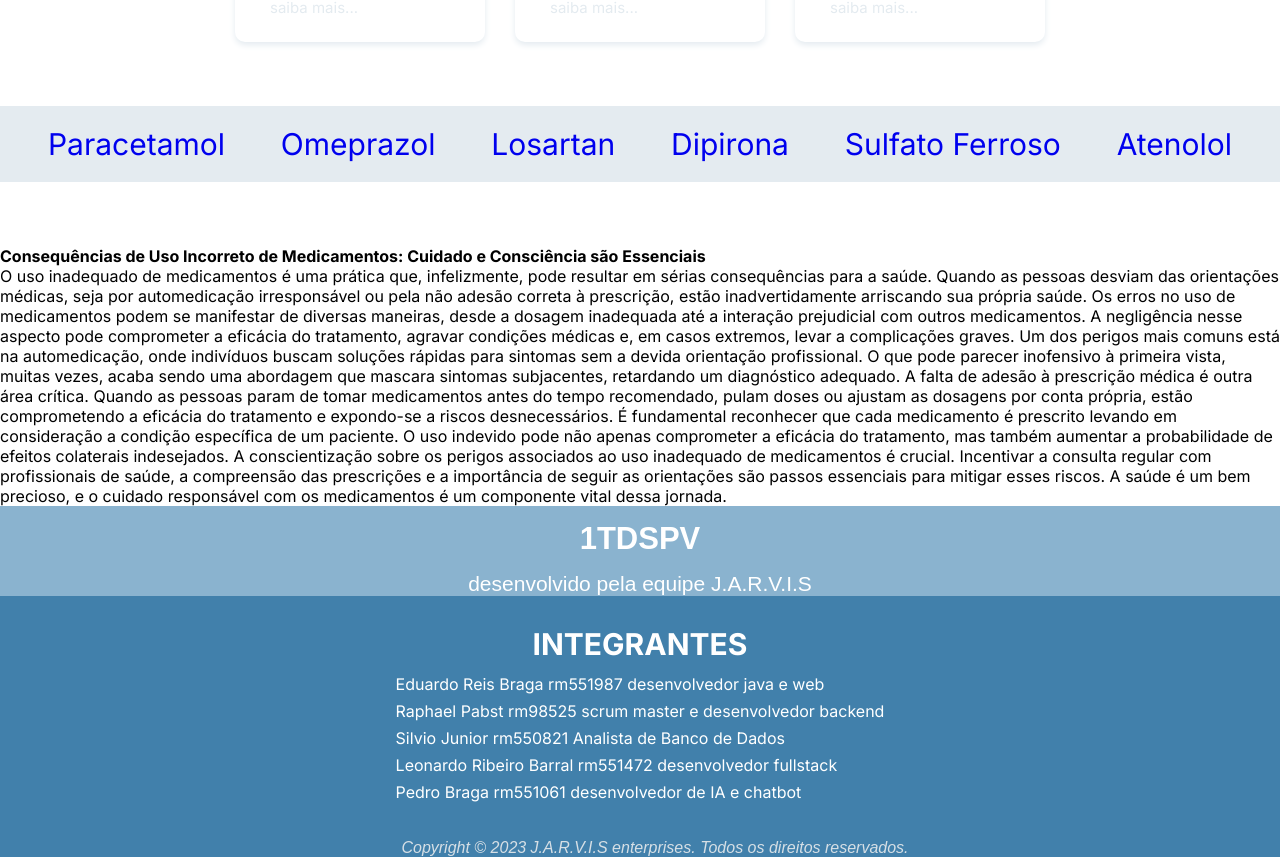
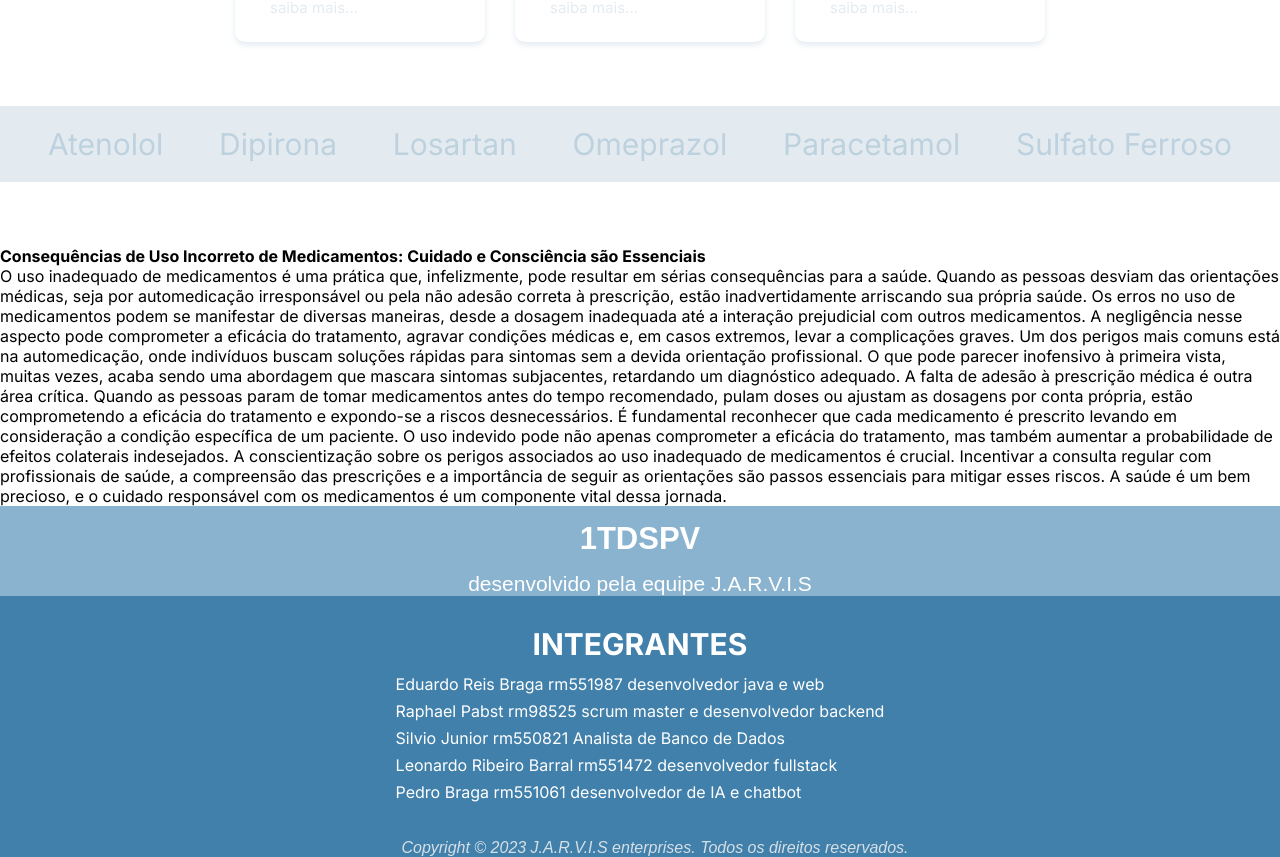
Before and after one commit to Edurb23/Jarvis, a Next.js app: page /medicamentos in a window 1280 px wide. Shown: the part 920-1777 px from the top of the page. Built offline with nearby package versions, Linux system fonts and the light colour scheme.

Commit message:
criando a tela dos medicamentos

```diff
--- a/src/app/medicamentos/page.jsx
+++ b/src/app/medicamentos/page.jsx
@@ -45,7 +45,7 @@ export default function Medicamentos() {
               className='card-image'
             />
             <div className='card-text'>
-              <Link href="/" className='link'>
+              <Link href="/paracetamol" className='link'>
                 <h4 className='cards-titulo' > Paracetamol</h4>
 
                 <p className='saiba-mais'>saiba mais...</p>
@@ -62,7 +62,7 @@ export default function Medicamentos() {
               className='card-image'
             />
             <div className='card-text'>
-              <Link href="/" className='link'>
+              <Link href="/dipirona" className='link'>
                 <h4 className='cards-titulo' >Dipirona</h4>
                 <p className='saiba-mais'>saiba mais...</p>
               </Link>
@@ -79,7 +79,7 @@ export default function Medicamentos() {
               className='card-image'
             />
             <div className='card-text'>
-              <Link href="/" className='link'>
+              <Link href="/lorsartana" className='link'>
                 <h4 className='cards-titulo' >Lorsartana</h4>
                 <p className='saiba-mais'>saiba mais...</p>
               </Link>
--- a/src/components/ListaMedicamentos/listaMedicamentos.jsx
+++ b/src/components/ListaMedicamentos/listaMedicamentos.jsx
@@ -11,22 +11,22 @@ export default function ListaMedicamentos() {
 
                 <ul className='lista-medicamentos'>
                     <li>
-                        <Link href="/" className='a'>Paracetamol</Link>
+                        <Link href="/atenolol">Atenolol</Link>
                     </li>
                     <li>
-                        <Link href="/" className='a' >Omeprazol</Link>
+                        <Link href="/dipirona" className='a'>Dipirona</Link>
                     </li>
                     <li>
-                        <Link href="/" className='a'>Losartan</Link>
+                        <Link href="/losartana" className='a'>Losartan</Link>
                     </li>
                     <li>
-                        <Link href="/" className='a'>Dipirona</Link>
+                        <Link href="/omeprazol" className='a' >Omeprazol</Link>
                     </li>
                     <li>
-                        <Link href="/" className='a'>Sulfato Ferroso</Link>
+                        <Link href="/paracetamol" className='a'>Paracetamol</Link>
                     </li>
                     <li>
-                        <Link href="/">Atenolol</Link>
+                        <Link href="/sufato-ferroso" className='a'>Sulfato Ferroso</Link>
                     </li>
 
                 </ul>
--- a/src/components/ListaMedicamentos/listaMedicamentos.scss
+++ b/src/components/ListaMedicamentos/listaMedicamentos.scss
@@ -15,10 +15,12 @@
             font-size: 30px;
             list-style: none;
 
+
             a{
                 text-decoration: none;
+                color: $text-color;
                 &:hover{
-                    color: $text-hover;
+                    color: $cor-principal
                 }
             }
 
```
Also changed, not shown: src/app/medicamentos/atenolol/page.jsx (added, +7 -0 lines), src/app/medicamentos/dipirona/page.jsx (added, +9 -0 lines), src/app/medicamentos/lorsartana/page.jsx (added, +9 -0 lines), src/app/medicamentos/omeprazol/page.jsx (added, +7 -0 lines), src/app/medicamentos/paracetamol/page.jsx (added, +7 -0 lines), src/app/medicamentos/sulfato-ferroso/page.jsx (added, +9 -0 lines).
